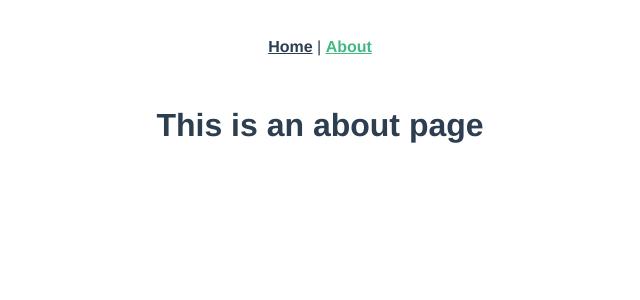
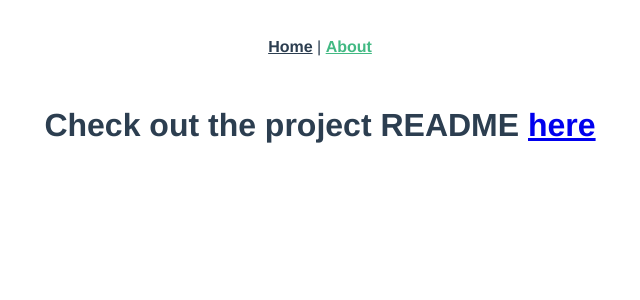
Before and after one commit to jackkoppa/add-typescript-to-vue, a Vue app: page /about in a window 1280 px wide. Shown: the top 300 px of the page, without its empty margins (320-960 px from the left). Built offline with nearby package versions, Linux system fonts and the light colour scheme.

Commit message:
docs: Add link to README in About page

```diff
--- a/src/views/About.vue
+++ b/src/views/About.vue
@@ -1,5 +1,7 @@
 <template>
   <div class="about">
-    <h1>This is an about page</h1>
+    <h1>Check out the project README
+      <a href="https://github.com/jackkoppa/add-typescript-to-vue">here</a>
+    </h1>
   </div>
 </template>
```
